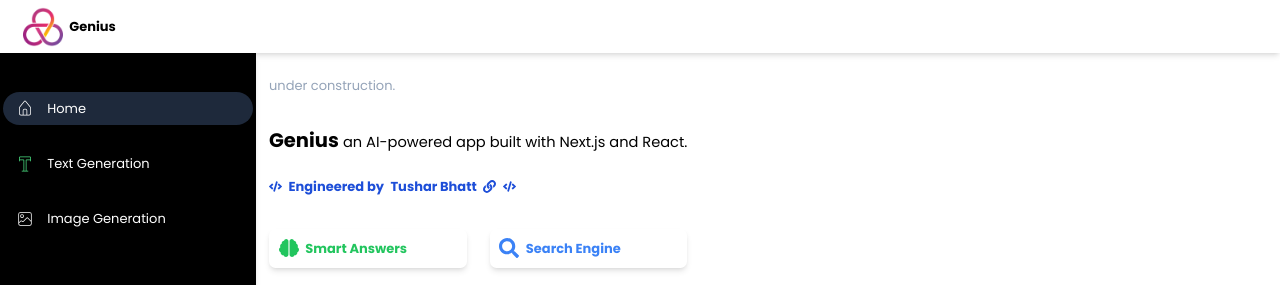
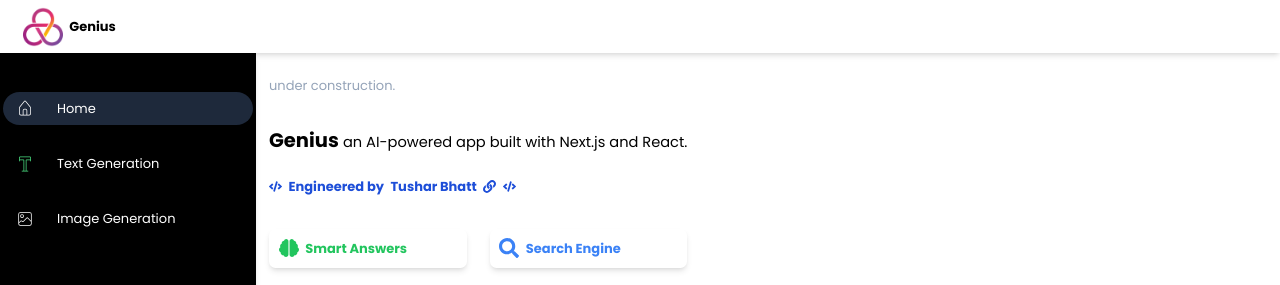
Before and after one commit to TusharBhatt1/genius, a Next.js app: page / in a window 1280 px wide. Shown: the top 285 px of the page. Built offline with nearby package versions, Linux system fonts and the light colour scheme.

Commit message:
increase padding

```diff
--- a/app/components/sidebar/SideMenu.tsx
+++ b/app/components/sidebar/SideMenu.tsx
@@ -23,7 +23,7 @@ export default function SideMenu({
     <Link
       href={href}
 
-      className={`${params===href  && "bg-slate-800"} w-full flex items-center gap-4 hover:bg-slate-800 p-2 px-4 rounded-full`}
+      className={`${params===href  && "bg-slate-800"} w-full flex items-center gap-7 hover:bg-slate-800 p-2 px-4 rounded-full`}
     >
       <span className={`text-3xl text-${color}`}>{icon}</span>
       <span className="w-full">{label}</span>
```
